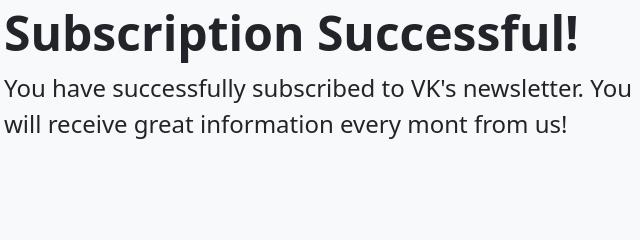
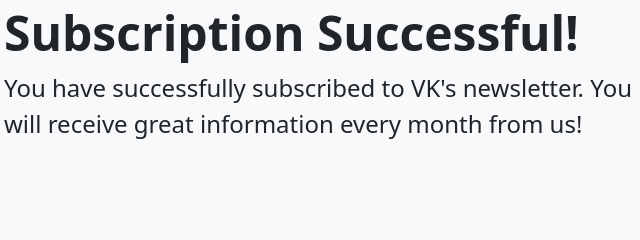
Before and after one commit to Vinay7777777/NewsletterSubsOnNodeJS, a website: page success.html in a window 1280 px wide. Shown: the part 253-493 px from the top of the page, 138-778 px from the left. Drawn offline with nearby package versions, Linux system fonts and the light colour scheme.

Commit message:
Update success.html
changed mont spelling to month

```diff
--- a/success.html
+++ b/success.html
@@ -57,7 +57,7 @@
     <div class="p-5 mb-4 bg-light rounded-3">
       <div class="container-fluid py-5">
         <h1 class="display-5 fw-bold">Subscription Successful!</h1>
-        <p class="col-md-8 fs-4">You have successfully subscribed to VK's newsletter. You will receive great information every mont from us!</p>
+        <p class="col-md-8 fs-4">You have successfully subscribed to VK's newsletter. You will receive great information every month from us!</p>
       </div>
     </div>
 
```
